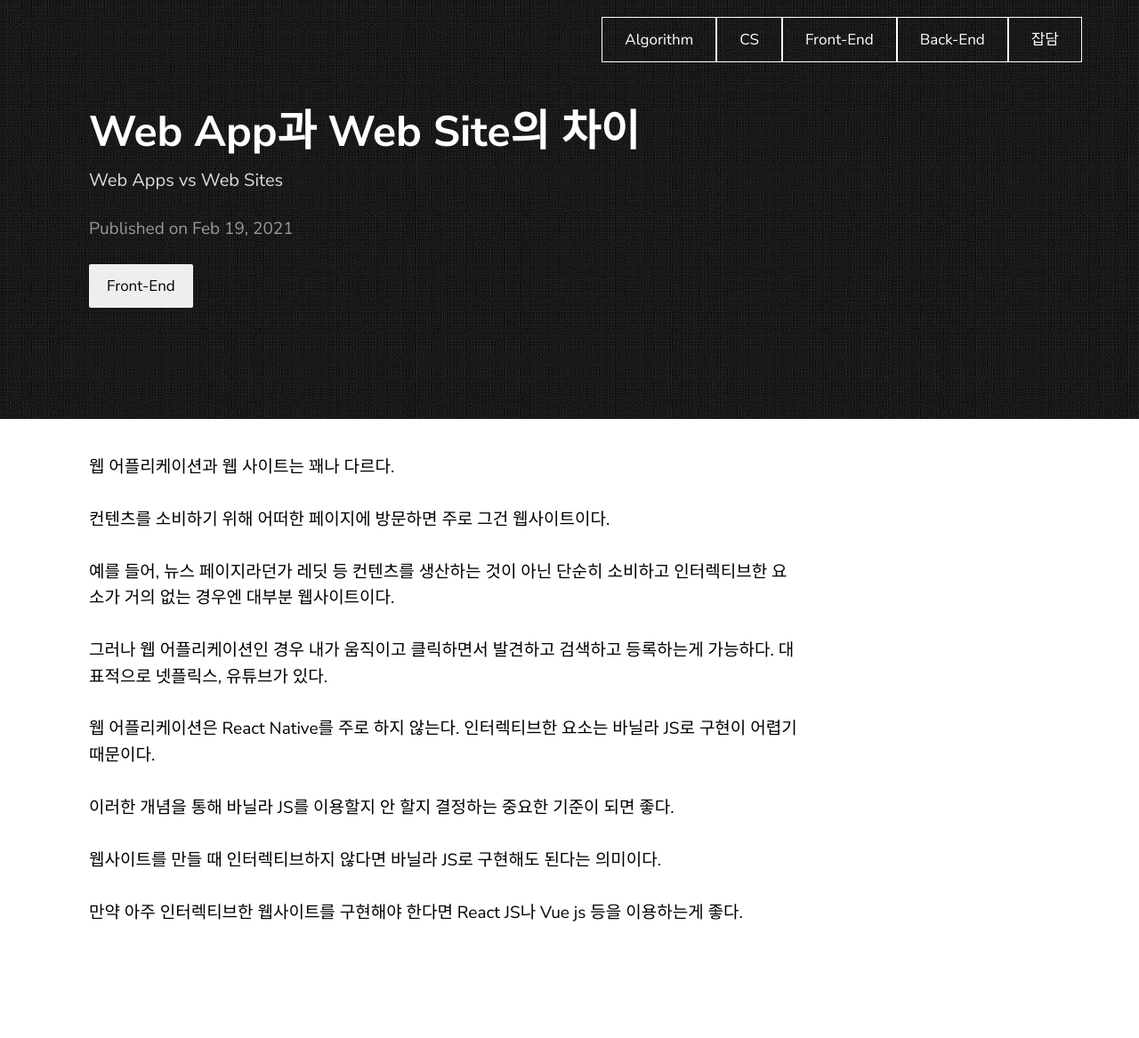
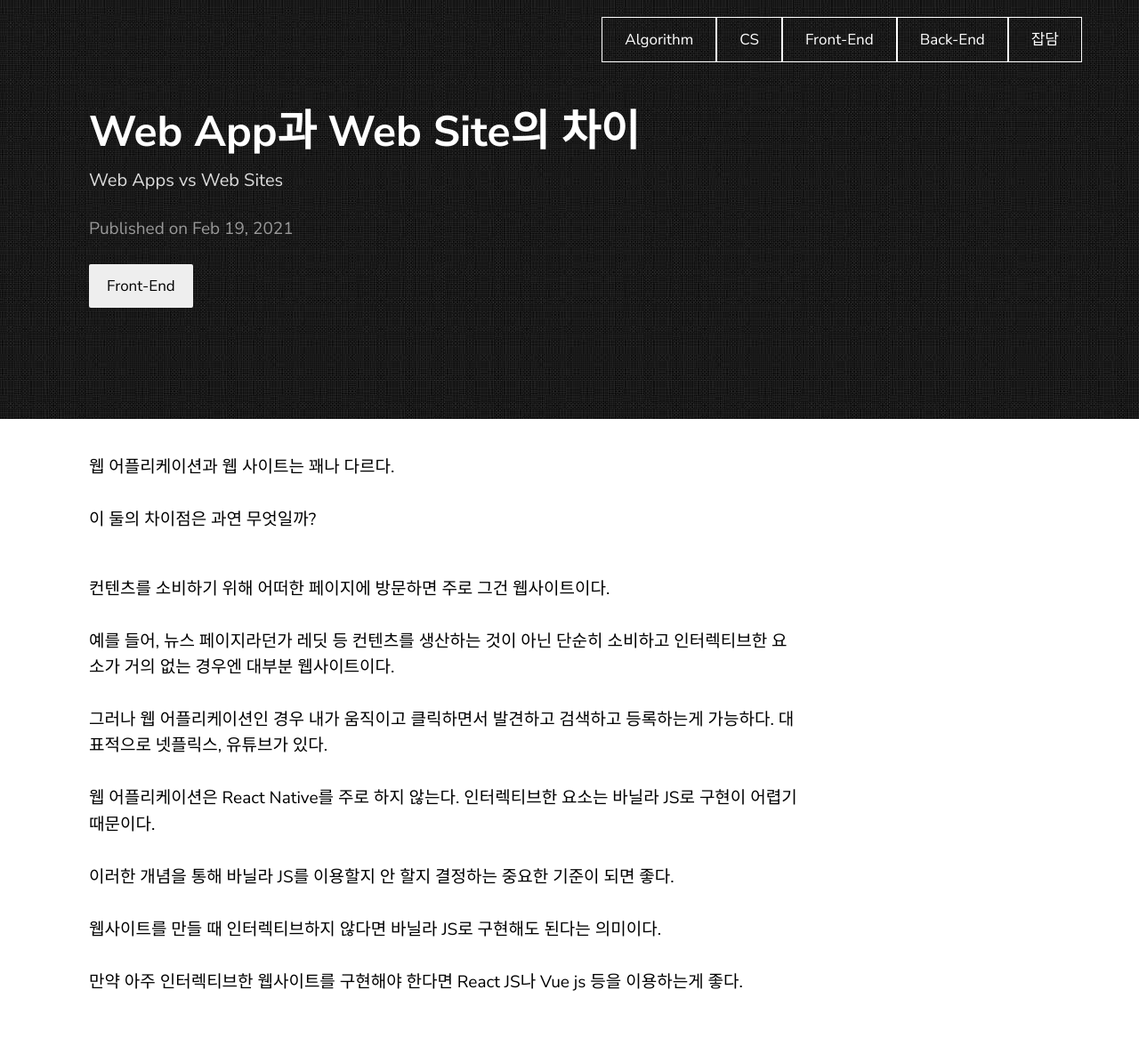
Before and after one commit to piemonte93/piemonte93.github.io, a Jekyll site: the page built from _posts/2021-02-20-front-post1.markdown, in a window 1280 px wide. Shown: the whole page at 89% size. Built offline with Jekyll 4.4.1, drawn with Linux system fonts in a browser that asks for light colours; before the commit the page ends 1090 px from its top, so only the background shows below that.

Commit message:
Update 2021-02-20-front-post1.markdown

```diff
--- a/_posts/2021-02-20-front-post1.markdown
+++ b/_posts/2021-02-20-front-post1.markdown
@@ -7,6 +7,8 @@ categories: Front-End
 ---
 
 웹 어플리케이션과 웹 사이트는 꽤나 다르다.<br><br>
+이 둘의 차이점은 과연 무엇일까?<br><br>
+
 컨텐츠를 소비하기 위해 어떠한 페이지에 방문하면 주로 그건 웹사이트이다.<br><br>
 예를 들어, 뉴스 페이지라던가 레딧 등 컨텐츠를 생산하는 것이 아닌 단순히 소비하고 인터렉티브한 요소가 거의 없는 경우엔 대부분 웹사이트이다.<br><br>
 그러나 웹 어플리케이션인 경우 내가 움직이고 클릭하면서 발견하고 검색하고 등록하는게 가능하다. 대표적으로 넷플릭스, 유튜브가 있다.<br><br>
```
